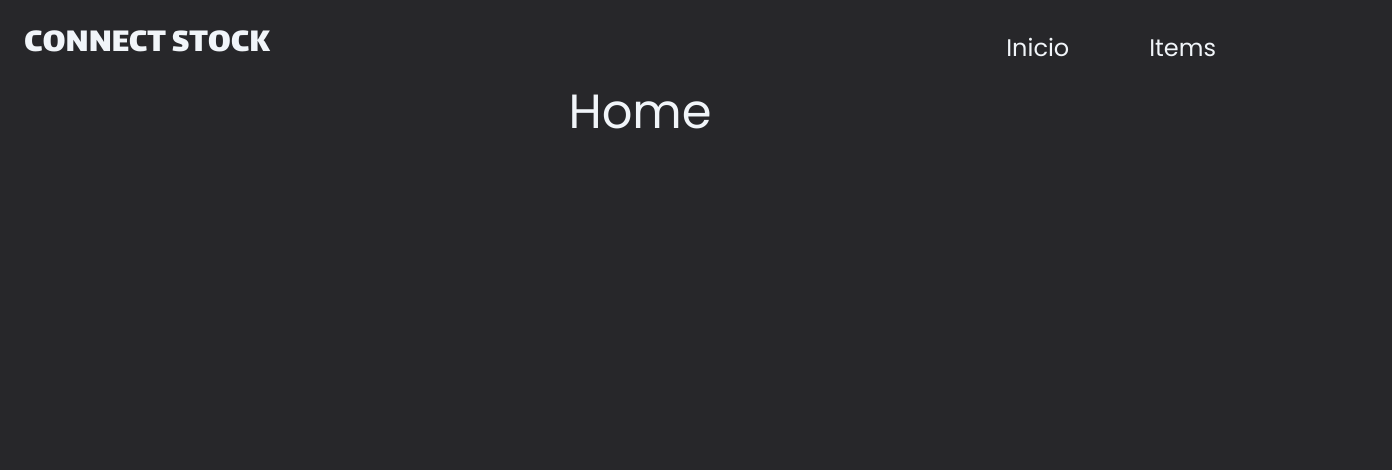
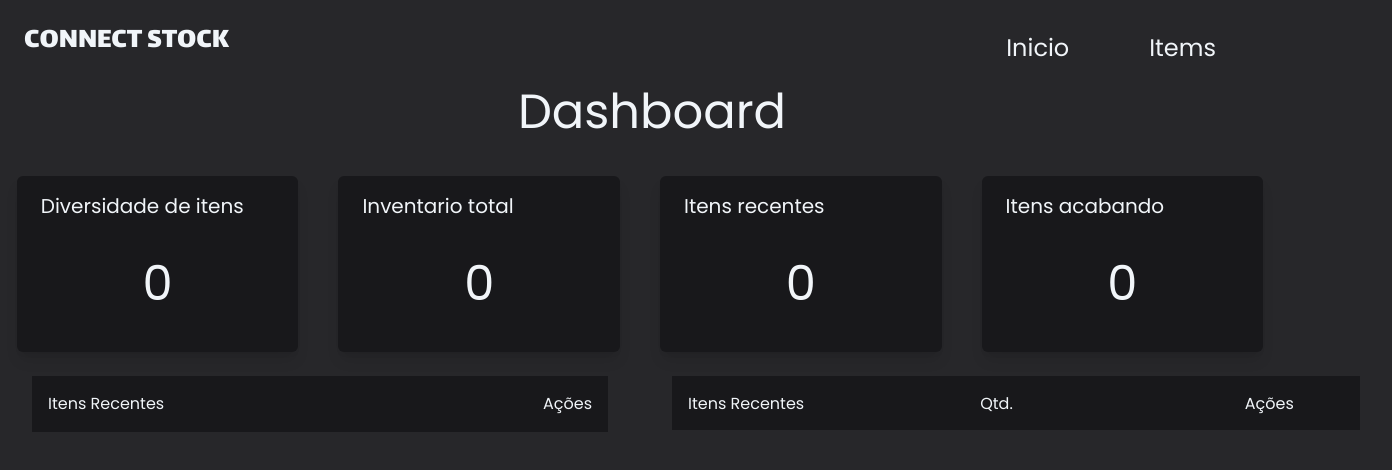
Before and after one commit to ArthurWillameBr/ConnectStock, a React (Vite) app: page / in a window 1280 px wide. Shown: the top 470 px of the page, 1392 px wide, since content can reach past the window. Built offline with nearby package versions, Linux system fonts and the light colour scheme.

Commit message:
feat: finalize Dashboard with all product information

```diff
--- a/index.html
+++ b/index.html
@@ -16,7 +16,7 @@
   <title>ConnectStock</title>
 </head>
 
-<body class=" overflow-x-hidden bg-zinc-800 text-slate-100 antialiased font-poppins">
+<body class="overflow-x-hidden bg-zinc-800 text-slate-100 antialiased font-poppins">
   <div id="root"></div>
   <script type="module" src="/src/main.jsx"></script>
 </body>
--- a/package.json
+++ b/package.json
@@ -10,10 +10,13 @@
     "preview": "vite preview"
   },
   "dependencies": {
+    "@hookform/resolvers": "^3.3.4",
     "prop-types": "^15.8.1",
     "react": "^18.2.0",
     "react-dom": "^18.2.0",
-    "react-router-dom": "^6.22.3"
+    "react-hook-form": "^7.51.1",
+    "react-router-dom": "^6.22.3",
+    "zod": "^3.22.4"
   },
   "devDependencies": {
     "@types/react": "^18.2.64",
--- a/src/components/ItemForm.jsx
+++ b/src/components/ItemForm.jsx
@@ -2,16 +2,16 @@
 import StockItem from "../entities/StockItem";
 import { UseStock } from "../hooks/useStock";
 import PropTypes from "prop-types";
+//import { useForm } from "react-hook-form";
 
 const CATEGORIES = ["Jogos", "Livro", "Brinquedos", "Acessórios"];
-
 ItemForm.propTypes = {
   itemToUpdate: PropTypes.object,
 };
 export function ItemForm({ itemToUpdate }) {
   const defaultItem = {
     name: "",
-    description: "",
+    descriptio: "",
     price: "",
     quantity: "",
     category: "",
@@ -20,7 +20,7 @@
   const [item, setItem] = useState(itemToUpdate ? itemToUpdate : defaultItem);
   const { addItems, uptadeItem } = UseStock();
   const inputRef = useRef(null);
-
+  //const { register, handleSubmit } = useForm();
   function handleChange(e) {
     setItem((currentState) => {
       return {
@@ -29,13 +29,13 @@
       };
     });
   }
-  function handleSubmit(e) {
+
+  function handleSubmitOn(e) {
     e.preventDefault();
-
     try {
       if (itemToUpdate) {
         uptadeItem(itemToUpdate.id, item);
-        alert(`O item ${item.name} foi atualizado com sucesso!`)
+        alert(`O item ${item.name} foi atualizado com sucesso!`);
       } else {
         const validItem = new StockItem(item);
         addItems(validItem);
@@ -49,17 +49,17 @@
   }
 
   return (
-    <form onSubmit={handleSubmit}>
+    <form onSubmit={handleSubmitOn}>
       <div className="flex justify-center gap-20">
         <div className="flex flex-col">
           <label htmlFor="name">Nome</label>
           <input
             className="bg-zinc-900 p-2 outline-none border-[3px] border-zinc-900 rounded focus:border-blue-600"
             type="text"
+            id="name"
             ref={inputRef}
             name="name"
-            id="name"
-            value={item.name}
+            defaultValue={item.name}
             onChange={handleChange}
           />
         </div>
@@ -68,9 +68,9 @@
           <input
             className="bg-zinc-900 p-2 outline-none border-[3px] border-zinc-900 rounded focus:border-blue-600"
             type="number"
+            value={item.quantity}
+            id="quantity"
             name="quantity"
-            id="quantity"
-            value={item.quantity}
             onChange={handleChange}
           />
         </div>
@@ -79,9 +79,9 @@
           <input
             className="bg-zinc-900 p-2 outline-none border-[3px] border-zinc-900 rounded focus:border-blue-600"
             type="number"
+            value={item.price}
+            id="price"
             name="price"
-            id="price"
-            value={item.price}
             onChange={handleChange}
           />
         </div>
@@ -90,9 +90,9 @@
           <select
             className="bg-zinc-900 px-4 py-2 outline-none border-[3px] border-zinc-900 rounded focus:border-blue-600"
             type="text"
+            value={item.category}
+            id="categoty"
             name="category"
-            id="category"
-            value={item.category}
             onChange={handleChange}
           >
             <option disabled value="">
--- a/src/contexts/StockContext.jsx
+++ b/src/contexts/StockContext.jsx
@@ -1,10 +1,6 @@
-//StockContext
-
 import { createContext, useState } from "react";
 import  PropTypes  from "prop-types"
-
 export const StockContext = createContext({})
-
 export const StockContextProvider = ( { children } ) => {
     const [items, setItems] = useState(() => {
         const storedItems = localStorage.getItem('connect-stock-storage')
--- a/src/pages/Home.jsx
+++ b/src/pages/Home.jsx
@@ -1,5 +1,126 @@
+import { Link } from "react-router-dom";
+import { UseStock } from "../hooks/useStock";
+
 export function Home() {
-    return (
-        <h1 className="text-5xl text-center">Home</h1>
-    )
+  const { items } = UseStock();
+  const diversity = items.length;
+  const invendory = items.reduce((sum, item) => +sum + +item.quantity, 0);
+  const today = new Date();
+  const limitDate = new Date();
+  limitDate.setDate(limitDate.getDate() - 10);
+  const recentItems = items.filter(
+    (item) => item.createdAt >= limitDate && item.createdAt <= today
+  );
+  const recentTotal = recentItems.length;
+
+  const lowQuantityItems = items.filter((item) => item.quantity < 10);
+
+  const lowQuantityTotal = lowQuantityItems.length;
+  return (
+    <div>
+      <div className="flex justify-center">
+        <h1 className="text-5xl ml-6 ">Dashboard</h1>
+      </div>
+      <div className="flex gap-10 justify-center mt-10 ">
+        <div className="bg-zinc-900 h-44 w-[22%] rounded-md shadow-lg ">
+          <p className="text-xl ml-6 mt-4">Diversidade de itens</p>
+          <div className="flex justify-center m-10 text-5xl">
+            <span>{diversity}</span>
+          </div>
+        </div>
+
+        <div className="bg-zinc-900 h-44 w-[22%] rounded-md shadow-lg  ">
+          <p className="text-xl ml-6 mt-4">Inventario total</p>
+          <div className="flex justify-center m-10 text-5xl">
+            <span>{invendory}</span>
+          </div>
+        </div>
+
+        <div className="bg-zinc-900 h-44 w-[22%] rounded-md shadow-lg  ">
+          <p className="text-xl ml-6 mt-4">Itens recentes</p>
+          <div className="flex justify-center m-10 text-5xl">
+            <span>{recentTotal}</span>
+          </div>
+        </div>
+        <div className="bg-zinc-900 h-44 w-[22%] rounded-md shadow-lg  ">
+          <p className="text-xl ml-6 mt-4">Itens acabando</p>
+          <div className="flex justify-center m-10 text-5xl">
+            <span>{lowQuantityTotal}</span>
+          </div>
+        </div>
+      </div>
+      <div className="grid grid-cols-2">
+        <div>
+          <div className="bg-zinc-900 flex justify-between mx-8 mt-6 p-4 ">
+            <p>Itens Recentes</p>
+            <p>Ações</p>
+          </div>
+
+          <div>
+            {recentItems.map((item) => (
+              <div
+                className="hover:bg-zinc-900/50 flex justify-between  mx-8 p-4"
+                key={item.id}
+              >
+                <div>
+                  <p>{item.name}</p>
+                </div>
+                <div>
+                  <div>
+                    {" "}
+                    <Link
+                      className="bg-blue-600 hover:bg-blue-700 px-4 py-2 rounded cursor-pointer"
+                      to={`/items/${item.id}`}
+                    >
+                      ver
+                    </Link>
+                  </div>
+                </div>
+              </div>
+            ))}
+          </div>
+        </div>
+
+        <div className="w-[47rem]">
+          <div className="bg-zinc-900 flex gap-44 mx-8 mt-6 p-4 h-[3.4rem] ">
+            <div>
+              <p>Itens Recentes</p>
+            </div>
+            <div>
+              <p>Qtd.</p>
+            </div>
+            <div className="ml-14">
+              <p>Ações</p>
+            </div>
+          </div>
+          <div>
+            {lowQuantityItems.map((item) => (
+              <div
+                className="hover:bg-zinc-900/50 flex justify-between mx-8 p-4"
+                key={item.id}
+              >
+                <div>
+                  <p>{item.name}</p>
+                </div>
+                <div>
+                  <p>{item.quantity}</p>
+                </div>
+                <div>
+                  <div className="mr-10">
+                    {" "}
+                    <Link
+                      className="bg-blue-600 hover:bg-blue-700 px-4 py-2 rounded cursor-pointer"
+                      to={`/items/${item.id}`}
+                    >
+                      ver
+                    </Link>
+                  </div>
+                </div>
+              </div>
+            ))}
+          </div>
+        </div>
+      </div>
+    </div>
+  );
 }
--- a/src/pages/Items/ListItems.jsx
+++ b/src/pages/Items/ListItems.jsx
@@ -1,4 +1,4 @@
-import { Outlet } from "react-router-dom";
+
 import { ItemsTable } from "../../components/ItemsTable";
 
 export function ListItems() {
--- a/src/pages/Items/ShowItems.jsx
+++ b/src/pages/Items/ShowItems.jsx
@@ -16,7 +16,7 @@
         </div>
         <div className="flex gap-10 justify-center">
 
-      <Link className="bg-slate-600 px-4 py-2 rounded cursor-pointer"to={`/items${item.id}/update`}>Atualizar</Link>
+      <Link className="bg-slate-600 px-4 py-2 rounded cursor-pointer" to={`/items/${item.id}/update`} >Atualizar</Link>
       <DeleteButton itemId={item.id} itemName={item.name} />
       </div>
       <div className="flex justify-center gap-10 mt-10 text-center items-center">
--- a/src/pages/RootLayout.jsx
+++ b/src/pages/RootLayout.jsx
@@ -4,7 +4,7 @@
   return (
     <main className="h-screen ">
       <header className="flex justify-between m-6 ">
-        <Link className="text-4xl font-lalezar" to={"/"}>
+        <Link className="text-3xl font-lalezar" to={"/"}>
           CONNECT STOCK
         </Link>
         <nav className="mt-2">
```
Also changed, not shown: 1 other file (tests, documents, lock files or other folders).
